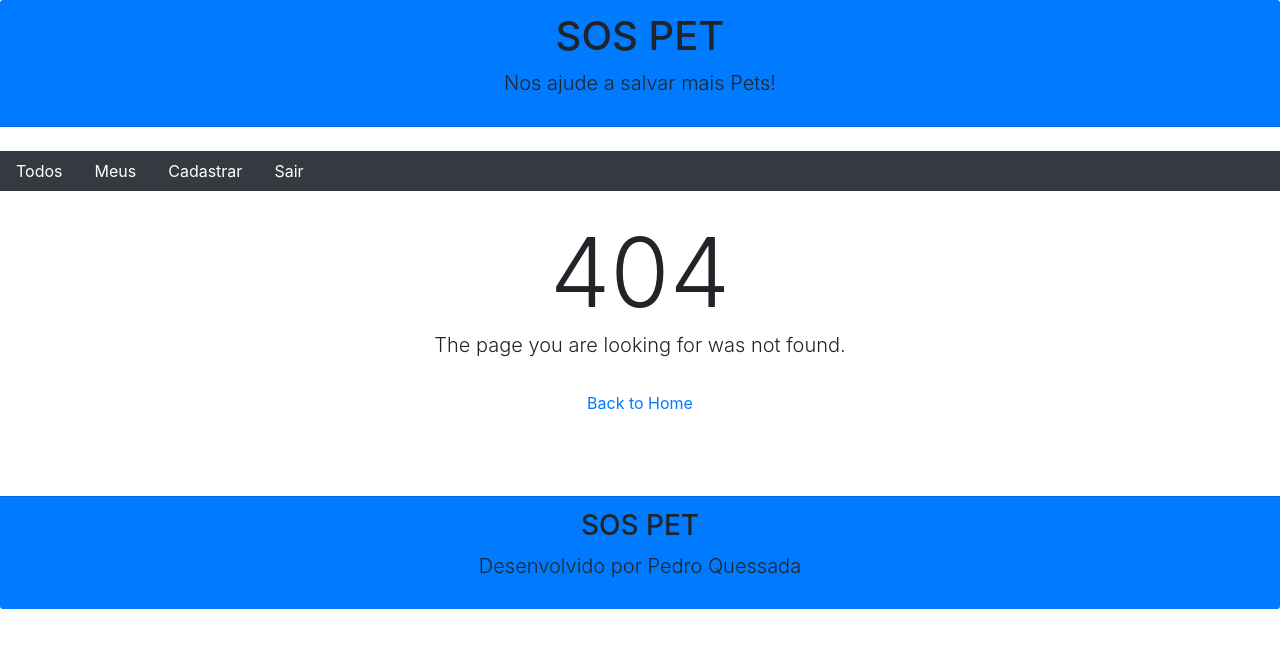
After one commit to PeeQuessada/PetAdoption, a Django app: template templates/page-not-found.html in a window 1280 px wide. The commit adds this page. Shown: the top 648 px of the page. Run offline with Django 3.2, Linux system fonts and the light colour scheme; the template is opened without the code that fills it, so the values that code supplies are empty; some libraries are stand-ins or nearby versions.

Commit message:
Page not found

```diff
--- a/core/views.py
+++ b/core/views.py
@@ -1,4 +1,5 @@
-from django.shortcuts import render, redirect
+from django.http import HttpResponse
+from django.shortcuts import render, redirect, get_object_or_404
 from django.views.decorators.csrf import csrf_protect
 from django.contrib.auth import authenticate, login, logout
 from django.contrib import messages
@@ -82,3 +83,6 @@ def submit_login(request):
         else:
             messages.error(request, 'Usário e senha inválido. Favor tentar novamente')
     return redirect('/login/')
+
+def error_404_view(request, exception):
+    return render(request, 'page-not-found.html')
--- a/sospet/settings.py
+++ b/sospet/settings.py
@@ -23,9 +23,9 @@ BASE_DIR = os.path.dirname(os.path.dirname(os.path.abspath(__file__)))
 SECRET_KEY = 'tnjuwu)$xu1ufdt&&0or$i&%xmhy0lbzcodm0-wijv#fww22vj'
 
 # SECURITY WARNING: don't run with debug turned on in production!
-DEBUG = True
+DEBUG = False
 
-ALLOWED_HOSTS = []
+ALLOWED_HOSTS = ["*"]
 
 MEDIA_ROOT = os.path.join(BASE_DIR, 'media')
 MEDIA_URL = '/media/'
--- a/sospet/urls.py
+++ b/sospet/urls.py
@@ -13,6 +13,7 @@ Including another URLconf
     1. Import the include() function: from django.urls import include, path
     2. Add a URL to urlpatterns:  path('blog/', include('blog.urls'))
 """
+
 from django.contrib import admin
 from django.urls import path
 from core import views
@@ -36,3 +37,5 @@ urlpatterns = [
 
 urlpatterns += staticfiles_urlpatterns()
 urlpatterns += static(settings.MEDIA_URL, document_root=settings.MEDIA_ROOT)
+
+handler404 = views.error_404_view
--- a/templates/model-footer.html
+++ b/templates/model-footer.html
@@ -1,6 +1,8 @@
-<div class="jumbotron-fluid card-footer text-center bg-primary mt-4 "  style="margin-bottom: 0;">
-    <div class="container ">
-        <h3>SOS PET</h3>
-        <p class="lead">Desenvolvido por Pedro Quessada </p>
+<footer class="footer ">
+    <div class="jumbotron-fluid card-footer text-center bg-primary mt-4 "  style="margin-bottom: 0;">
+        <div class="container ">
+            <h3>SOS PET</h3>
+            <p class="lead">Desenvolvido por Pedro Quessada </p>
+        </div>
     </div>
-</div>
+</footer>
--- /dev/null
+++ b/templates/page-not-found.html
@@ -0,0 +1,19 @@
+{% extends "model-page.html" %}
+
+{% block content %}
+
+<div class="container mb-4 mp-4">
+    <div class="page-wrap d-flex flex-row align-items-center" style="margin-bottom: 6.65%;">
+        <div class="container">
+            <div class="row justify-content-center">
+                <div class="col-md-12 text-center">
+                    <span class="display-1 d-block">404</span>
+                    <div class="mb-4 lead">The page you are looking for was not found.</div>
+                    <a href="https://www.totoprayogo.com/#" class="btn btn-link">Back to Home</a>
+                </div>
+            </div>
+        </div>
+    </div>
+</div>
+
+{% endblock %}
```
